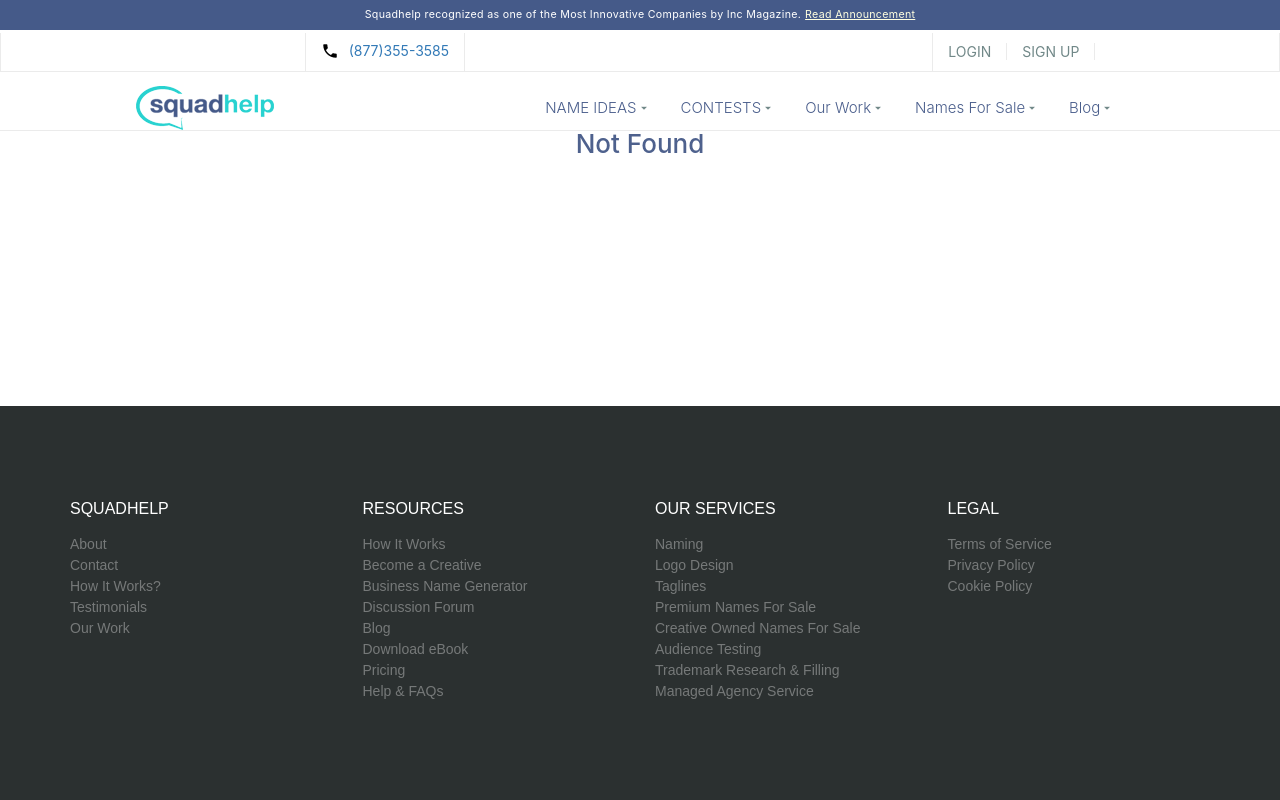
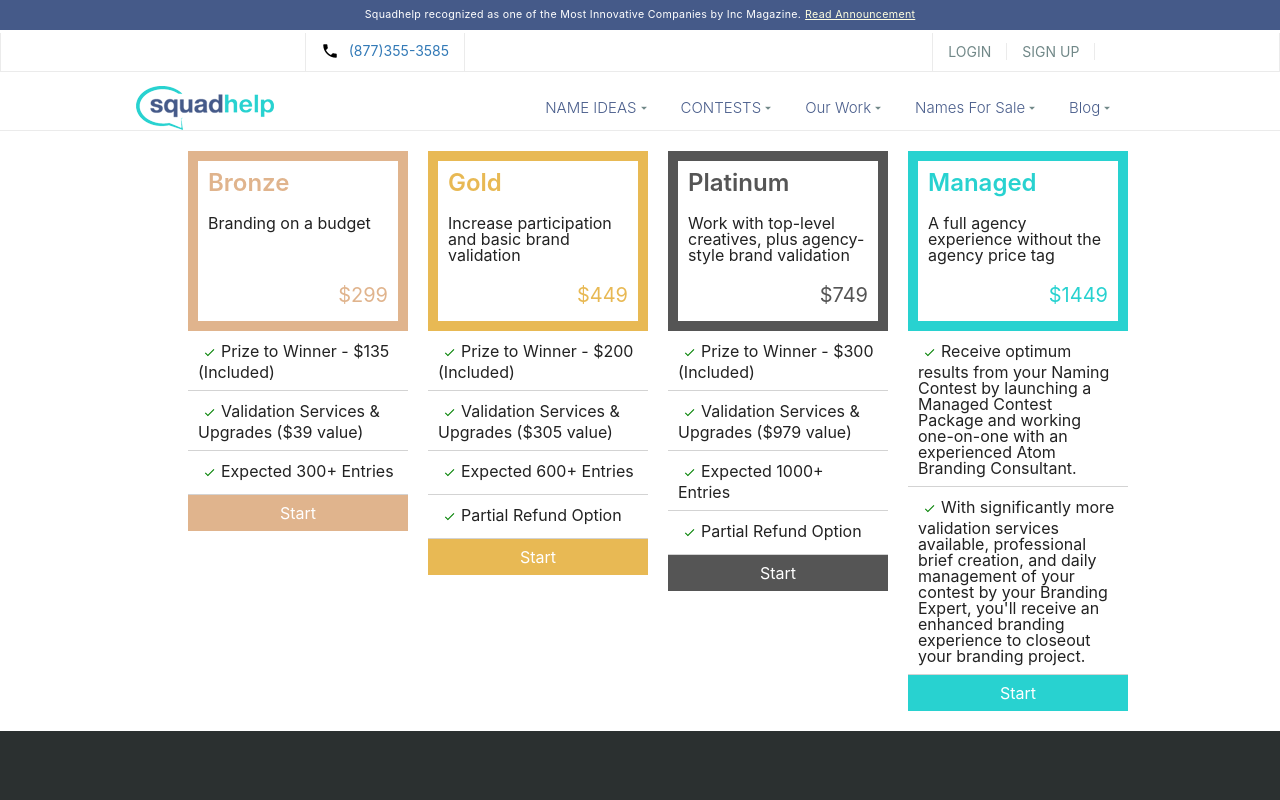
Before and after one commit to Oleksandrenko-Artem/toolkit-exam-project-2025-01-main, a React (Vite) app in the folder client/: page /pricing in a window 1280 px wide. Shown: the top 800 px of the page. Built offline with nearby package versions, Linux system fonts and the light colour scheme; no server answers.

Commit message:
Add Pricing page

```diff
--- a/client/src/App.js
+++ b/client/src/App.js
@@ -20,6 +20,7 @@ import ChatContainer from './components/Chat/ChatComponents/ChatContainer/ChatCo
 import Layout from './pages/Layout/Layout';
 import OnlyNotAuthorizedUserRoute from './components/Routes/OnlyNotAuthorizedUserRoute/OnlyNotAuthorizedUserRoute';
 import PrivateRoute from './components/Routes/PrivateRoute/PrivateRoute';
+import Pricing from './pages/Pricing/Pricing';
 
 class App extends Component {
   render () {
@@ -39,6 +40,7 @@ class App extends Component {
         <Routes>
           <Route path='/' element={<Layout />}>
             <Route index element={<Home />} />
+            <Route path='/pricing' element={<Pricing />} />
 
             <Route element={<OnlyNotAuthorizedUserRoute />}>
               <Route path='/login' element={<LoginPage />} />
--- a/client/src/components/Header/Header.jsx
+++ b/client/src/components/Header/Header.jsx
@@ -170,7 +170,7 @@ class Header extends React.Component {
                       <a href='http://www.google.com'>HOW IT WORKS</a>
                     </li>
                     <li>
-                      <a href='http://www.google.com'>PRICING</a>
+                      <Link to='/pricing'>PRICING</Link>
                     </li>
                     <li>
                       <a href='http://www.google.com'>AGENCY SERVICE</a>
--- /dev/null
+++ b/client/src/pages/Pricing/Pricing.jsx
@@ -0,0 +1,31 @@
+import React from 'react';
+import { Link } from 'react-router-dom';
+import pricingList from './pricingList.json';
+import styles from './Pricing.module.sass';
+
+const Pricing = () => {
+    return (
+        <div className={styles.divFlex}>
+            <ul className={styles.wrapper}>
+                {pricingList.map((c, i) => <li key={i}>
+                    <article>
+                        <div className={styles.head} style={{ border: `10px solid ${c.color}` }}>
+                            <h4 style={{ color: c.color }}>
+                                {c.type}
+                            </h4>
+                            <p className={styles.describe}>{c.describeType}</p>
+                            <p className={styles.price} style={{ color: c.color }}>{c.price}</p>
+                        </div>
+                        {c.profit.map(profit => <p className={styles.body} data-tooltip={profit.tooltip}>
+                            <img src="/staticImages/check-second.svg" alt="check" />
+                            {profit.body}
+                        </p>)}
+                        <Link to='/startContest' style={{backgroundColor: c.color }}>Start</Link>
+                    </article>
+                </li>)}
+            </ul>
+        </div>
+    );
+};
+
+export default Pricing;
--- /dev/null
+++ b/client/src/pages/Pricing/Pricing.module.sass
@@ -0,0 +1,73 @@
+.divFlex
+    display: flex
+    justify-content: center
+    padding: 20px
+    width: 35%
+
+    .wrapper
+        display: flex
+        flex-direction: row
+        gap: 20px
+        width: 25%
+
+        .head
+            width: 200px
+            height: 160px
+            h4, p
+                padding: 10px
+            h4
+                font-size: 24px
+                font-weight: 600
+
+            .describe
+                height: 50px
+
+            .price
+                text-align: right
+                font-size: 20px
+
+            &:hover
+                box-shadow: 0px 6px 5px grey
+
+        .body
+            position: relative
+            padding: 10px
+            border-bottom: 1px solid lightgrey
+
+            img
+                fill: green
+                width: 13px
+                padding: 5px
+
+            &::after, &::before
+                position: absolute
+                left: 100%
+                top: 50%
+                transform: translateY(-50%)
+                background: white
+                box-shadow: 0px 2px 5px grey
+                transition: 1s
+
+            &::after
+                content: attr(data-tooltip)
+                width: 100px
+                padding: 20px
+                opacity: 0
+                z-index: 99
+
+            &:hover::after, &:hover::before
+                opacity: 1
+
+            &::before
+                content: ''
+                opacity: 0
+                z-index: 98
+                transform: translateX(-3px) rotateZ(45deg)
+                $size: 5px
+                width: $size
+                height: $size
+    a
+        display: flex
+        justify-content: center
+        color: white
+        padding: 10px
--- /dev/null
+++ b/client/src/pages/Pricing/pricingList.json
@@ -0,0 +1,84 @@
+[
+    {
+        "color": "#e0b48d",
+        "type": "Bronze",
+        "describeType": "Branding on a budget",
+        "price": "$299",
+        "profit": [
+            {
+                "body": "Prize to Winner - $135 (Included)",
+                "tooltip": "Paid to the winning creative at the end of contest. This amount is already included in your package price"
+            },
+            {
+                "body": "Validation Services & Upgrades ($39 value)",
+                "tooltip": "Naming is difficult Our agency-style validation features and upgrades provide all the tools you need to complete a successful branding project, start to finish, and select a name with confidence"
+            },
+            {
+                "body": "Expected 300+ Entries",
+                "tooltip": "Complimentary extension of timeline if you receive less than expected number of entries"
+            }
+        ]
+    },
+    {
+        "color": "#e8b954",
+        "type": "Gold",
+        "describeType": "Increase participation and basic brand validation",
+        "price": "$449",
+        "profit": [
+            {
+                "body": "Prize to Winner - $200 (Included)",
+                "tooltip": "Paid to the winning creative at the end of contest. This amount is already included in your package price"
+            },
+            {
+                "body": "Validation Services & Upgrades ($305 value)",
+                "tooltip": "Naming is difficult Our agency-style validation features and upgrades provide all the tools you need to complete a successful branding project, start to finish, and select a name with confidence"
+            },
+            {
+                "body": "Expected 600+ Entries",
+                "tooltip": "Complimentary extension of timeline if you receive less than expected number of entries"
+            },
+            {
+                "body": "Partial Refund Option",
+                "tooltip": "Partial Refund Option"
+            }
+        ]
+    },
+    {
+        "color": "#555",
+        "type": "Platinum",
+        "describeType": "Work with top-level creatives, plus agency-style brand validation",
+        "price": "$749",
+        "profit": [
+            {
+                "body": "Prize to Winner - $300 (Included)",
+                "tooltip": "Paid to the winning creative at the end of contest. This amount is already included in your package price"
+            },
+            {
+                "body": "Validation Services & Upgrades ($979 value)",
+                "tooltip": "Naming is difficult Our agency-style validation features and upgrades provide all the tools you need to complete a successful branding project, start to finish, and select a name with confidence"
+            },
+            {
+                "body": "Expected 1000+ Entries",
+                "tooltip": "Complimentary extension of timeline if you receive less than expected number of entries"
+            },
+            {
+                "body": "Partial Refund Option",
+                "tooltip": "Partial Refund Option"
+            }
+        ]
+    },
+    {
+        "color": "#28d2d0",
+        "type": "Managed",
+        "describeType": "A full agency experience without the agency price tag",
+        "price": "$1449",
+        "profit": [
+            {
+                "body": "Receive optimum results from your Naming Contest by launching a Managed Contest Package and working one-on-one with an experienced Atom Branding Consultant."
+            },
+            {
+                "body": "With significantly more validation services available, professional brief creation, and daily management of your contest by your Branding Expert, you'll receive an enhanced branding experience to closeout your branding project."
+            }
+        ]
+    }
+]
```
Also changed, not shown: client/public/staticImages/check-second.svg (added).
